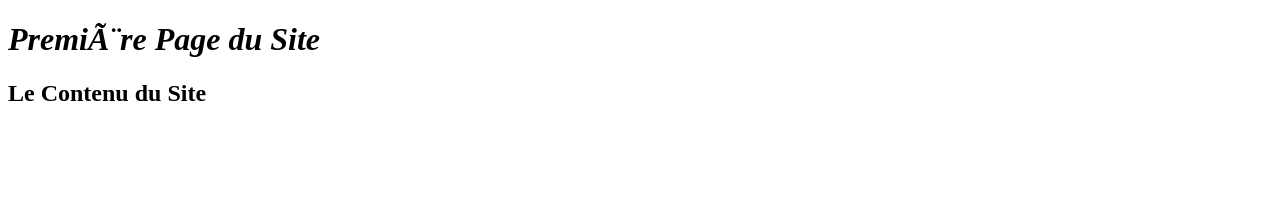
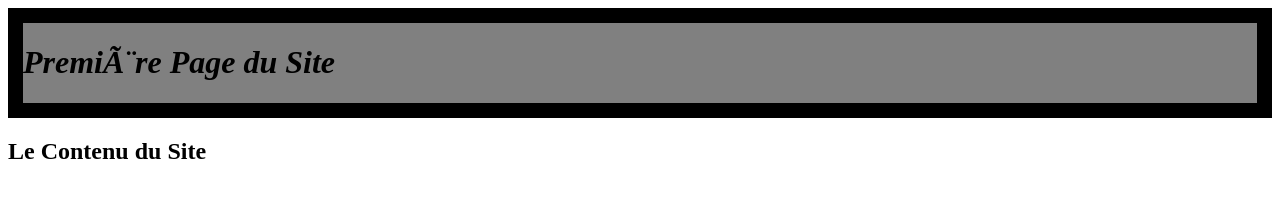
Before and after one commit to Ludoviccharruau/essaiGit, a plain HTML site: page Site/index.html in a window 1280 px wide. Drawn offline with Linux system fonts and the light colour scheme.

Commit message:
mise à jour du css

```diff
--- a/Site/css/style.css
+++ b/Site/css/style.css
@@ -1,3 +1,8 @@
+/*une petite mise en page */
+header{
+	background: grey;
+	border: 15px black solid;
+}
 h1{
 	font-style: italic;
 }
```
